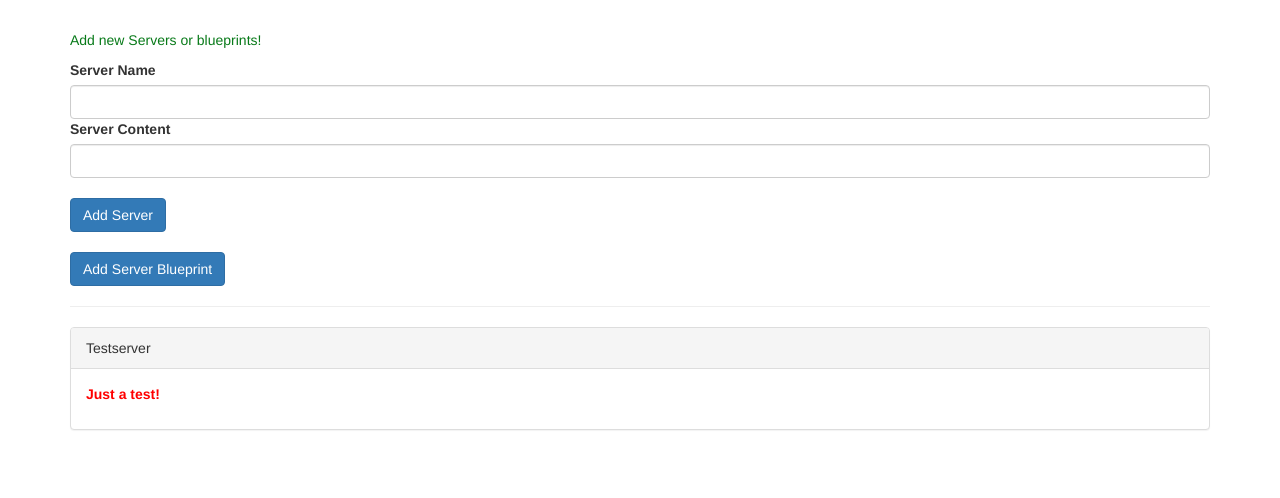
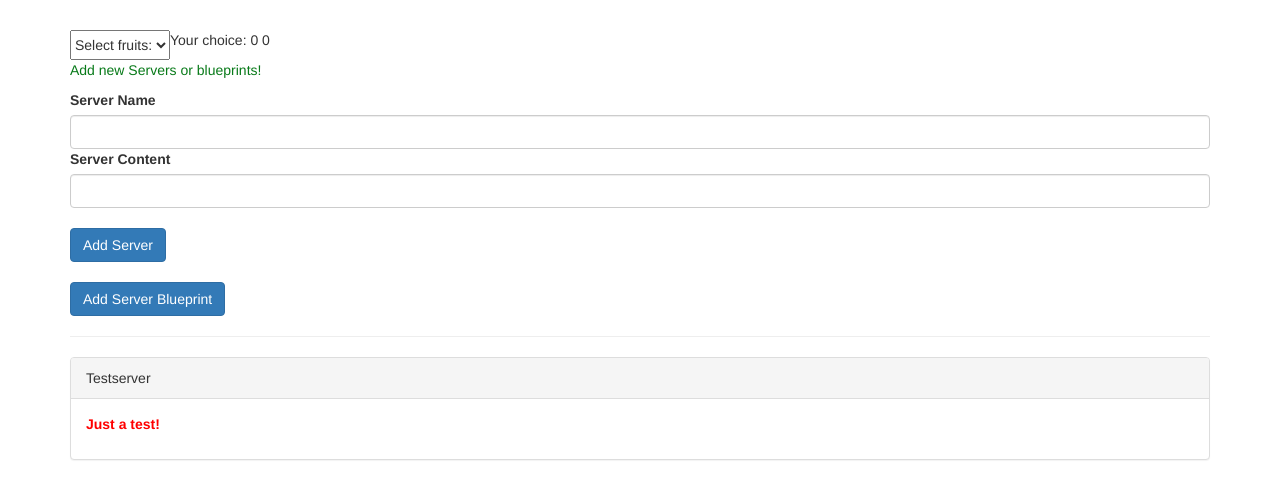
Before and after one commit to EleonoraKazakova/site-angular, an Angular app: page / in a window 1280 px wide. Shown: the top 498 px of the page. Built offline with nearby package versions, Linux system fonts and the light colour scheme.

Commit message:
Add menu

```diff
--- a/src/app/app.component.html
+++ b/src/app/app.component.html
@@ -1,4 +1,5 @@
 <div class="container">
+  <app-menu></app-menu>
   <app-cockpit
   (serverCreated)="onServerAdded($event)"
   (bpCreated)="onBlueprintAdded($event)">
--- a/src/app/app.module.ts
+++ b/src/app/app.module.ts
@@ -5,12 +5,14 @@ import { FormsModule } from '@angular/forms';
 import { AppComponent } from './app.component';
 import { CockpitComponent } from './cockpit/cockpit.component';
 import { ServerElementComponent } from './server-element/server-element.component';
+import { MenuComponent } from './menu/menu.component';
 
 @NgModule({
   declarations: [
     AppComponent,
     CockpitComponent,
-    ServerElementComponent
+    ServerElementComponent,
+    MenuComponent
   ],
   imports: [
     BrowserModule,
--- /dev/null
+++ b/src/app/menu/menu.component.css
@@ -0,0 +1,4 @@
+.select {
+    display: flex;
+    flex-direction: row;
+  }
--- /dev/null
+++ b/src/app/menu/menu.component.html
@@ -0,0 +1,17 @@
+<div class="select" >
+
+    <select
+        [(ngModel)]="currentChoice"
+        [value]="currentChoice"
+        (change)="showChoice()"
+    >
+        <option value="0">Select fruits:</option>
+        <option value="Apples">Apples</option>
+        <option value="Bananas">Bananas</option>
+        <option value="Peaches">Peaches</option>
+
+    </select>
+
+    <p>Your choice: {{ currentChoice }} {{number}}</p>
+
+</div>
--- /dev/null
+++ b/src/app/menu/menu.component.ts
@@ -0,0 +1,24 @@
+import { Component, EventEmitter, OnInit, Output } from '@angular/core';
+
+@Component({
+  selector: 'app-menu',
+  templateUrl: './menu.component.html',
+  styleUrls: ['./menu.component.css']
+})
+export class MenuComponent implements OnInit {
+
+  currentChoice: string ='0'
+  fructs = ['Apples', 'Bananas', 'Peaches']
+  choice = []
+  constructor() { }
+
+  number = 0
+  ngOnInit(): void {
+  }
+
+  showChoice() {
+    this.currentChoice = this.currentChoice
+    this.number+=1
+  }
+
+}
```
Also changed, not shown: src/app/server-element/server-element.component.css (line endings or trailing spaces), 1 other file (tests, documents, lock files or other folders).
